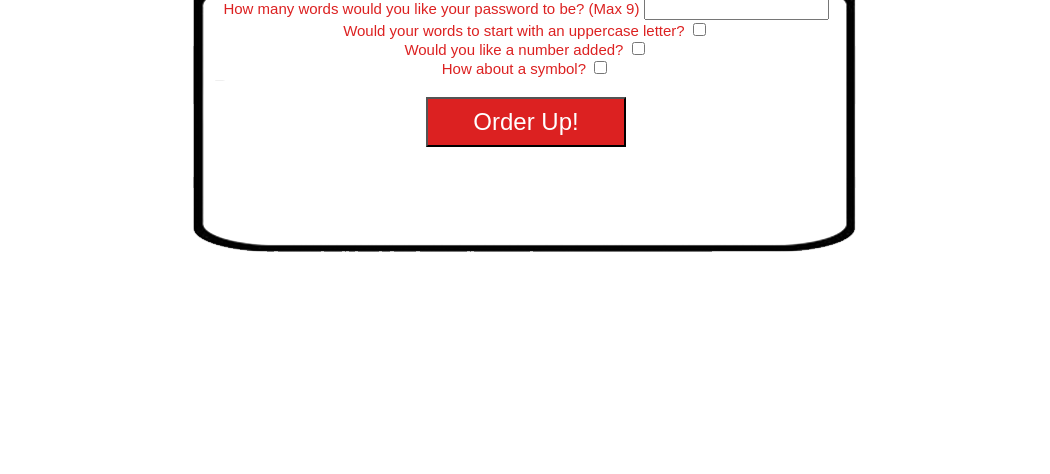
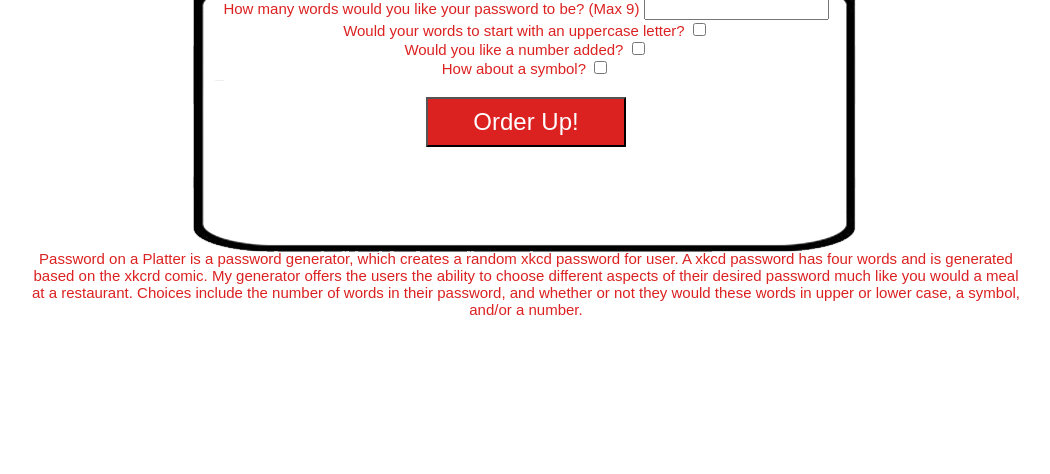
Before and after one commit to CourtneyWalsh/p2, a PHP site: page / in a window 1280 px wide. Shown: the part 426-900 px from the top of the page, without its empty margins (114-1164 px from the left). Run offline with PHP 8.4, Linux system fonts and the light colour scheme; data that the repository does not hold is empty; some web fonts are replaced.

Commit message:
Update index.php

```diff
--- a/index.php
+++ b/index.php
@@ -34,5 +34,15 @@
 		<input type="submit" class="button" value="Order Up!">
 	</form>
 	</div>
+	</div>
+    <br>
+    <br>
+    <br>
+    <br>
+    <div class="description">
+    <p>
+    Password on a Platter is a password generator, which creates a random xkcd password for user. A xkcd password has four words and is generated based on the xkcrd comic. My generator offers the users the ability to choose different aspects of their desired password much like you would a meal at a restaurant. Choices include the number of words in their password, and whether or not they would these words in upper or lower case, a symbol, and/or a number.
+    </p>
+    </div>
 </body>
 </html>
```
